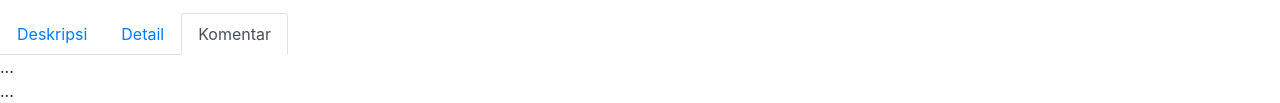
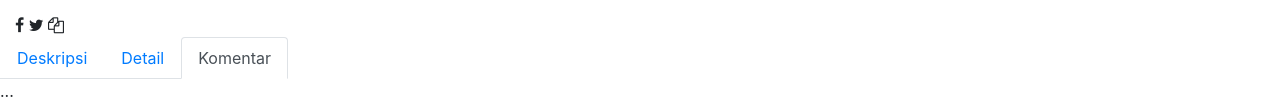
Before and after one commit to andirachmadian/small-project, a plain HTML site: page index.html in a window 1280 px wide. Shown: the part 643-746 px from the top of the page. Drawn offline with nearby package versions, Linux system fonts and the light colour scheme.

Commit message:
penambahaan icon

```diff
--- a/index.html
+++ b/index.html
@@ -50,9 +50,9 @@
                         <img src="gamba1.jfif" alt="" height="300px" width="250px">
                         <div class="icon-link">
                             <p>Bagikan :</p>
-                            <i></i>
-                            <i></i>
-                            <i></i>
+                            <i class="fa fa-facebook"></i>
+                            <i class="fa fa-twitter"></i>
+                            <i class="fa fa-copy"></i>
 
                         </div>
                     </div>
```
